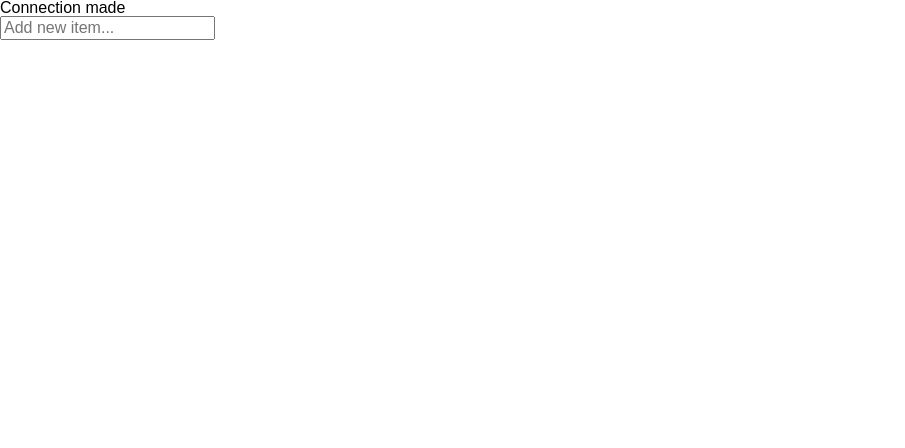
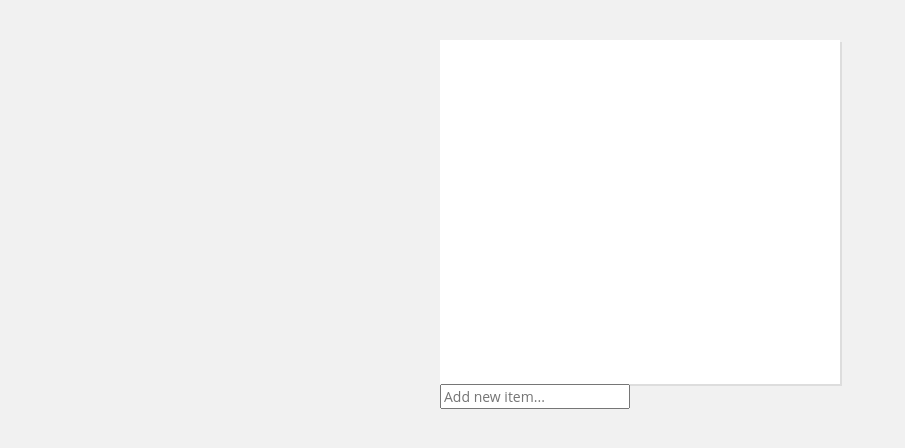
Before and after one commit to isaicardoe/To-Do-App, a PHP site: page / in a window 1280 px wide. Shown: the top 448 px of the page, without its empty margins (0-905 px from the left). Run offline with PHP 8.4, Linux system fonts and the light colour scheme.

Commit message:
done with video 8

```diff
--- a/css/main.css
+++ b/css/main.css
@@ -1,2 +1,24 @@
 @import "css/reset.css";
 @import "css/normalize.css";
+
+@import "";
+
+body {
+  font: normal 14px 'Open Sans', Ariel, sans-serif;
+  color: #999;
+  background: #f1f1f1;
+}
+
+.wrap {
+  width: 400px;
+  margin: 0 auto;
+}
+
+.task-list {
+  width: 88%;
+  min-height: 300px;
+  background: #fff;
+  box-shadow: 2px 2px 0px #ddd;
+  margin-top: 40px;
+  padding: 22px 6%;
+}
--- a/includes/connect.php
+++ b/includes/connect.php
@@ -7,7 +7,7 @@ if ($mysqli->connect_error) {
     . $mysqli->connect_error);
 }
  else {
-   echo "Connection made";
+   //echo "Connection made";
 }
 $mysqli->close();
 
```
